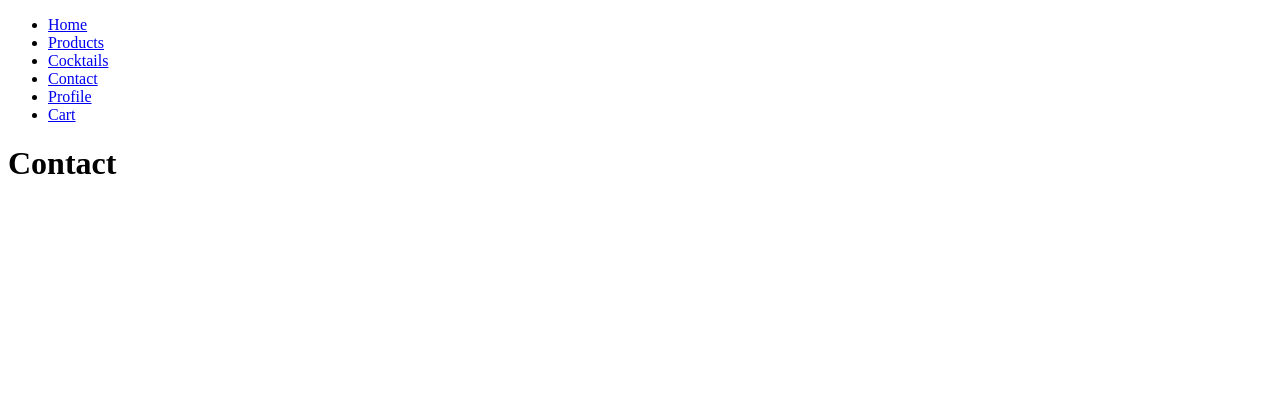
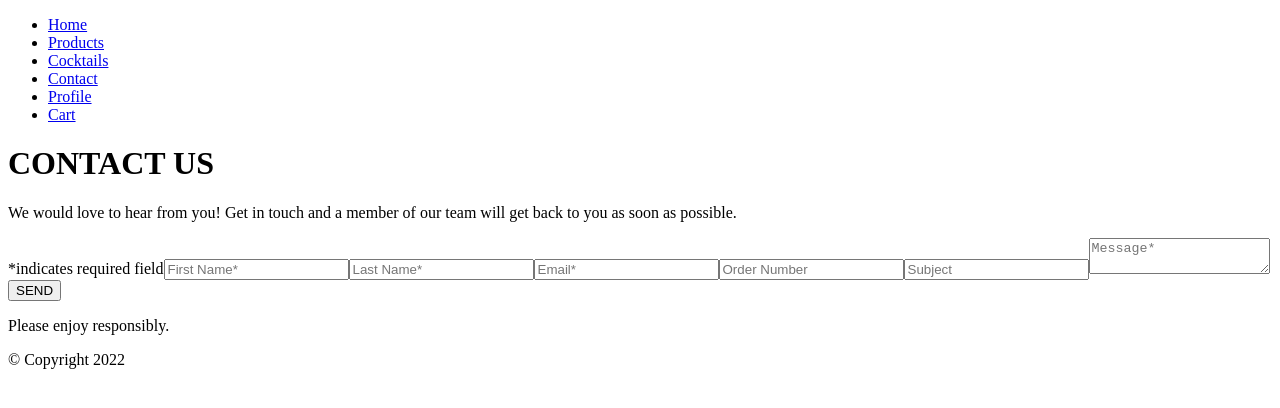
Before and after one commit to gh-tyl/whiskeypedia, a Vue app: page /contact in a window 1280 px wide. Shown: the top 408 px of the page. Built offline with nearby package versions, Linux system fonts and the light colour scheme.

Commit message:
contact html done

```diff
--- a/src/components/contact/ContactPage.vue
+++ b/src/components/contact/ContactPage.vue
@@ -1,7 +1,27 @@
 <template>
+  <div>
+    <aside></aside>
+  </div>
   <div class="contact-page">
-    <h1>Contact</h1>
+    <h1><aside>CONTACT US</aside></h1>
+    <p>We would love to hear from you! Get in touch and a member of our team will get back to you as soon as possible.</p>
+    <div class="contact-main">
+      <aside></aside>
+      <form>
+        <span>*indicates required field</span>
+        <input type="text" placeholder="First Name*" required/>
+        <input type="text" placeholder="Last Name*" required/>
+        <input class="email" type="email" placeholder="Email*" required/>
+        <input type="text" placeholder="Order Number"/>
+        <input type="text" placeholder="Subject"/>
+        <textarea placeholder="Message*" required />
+        <button type="button">SEND</button>
+      </form>
+      <aside class="footer-logo"></aside>
+      <p>Please enjoy responsibly.</p>
+    </div>
   </div>
+  <div><span> &copy; Copyright 2022 </span></div>
 </template>
 
 <script>
```
